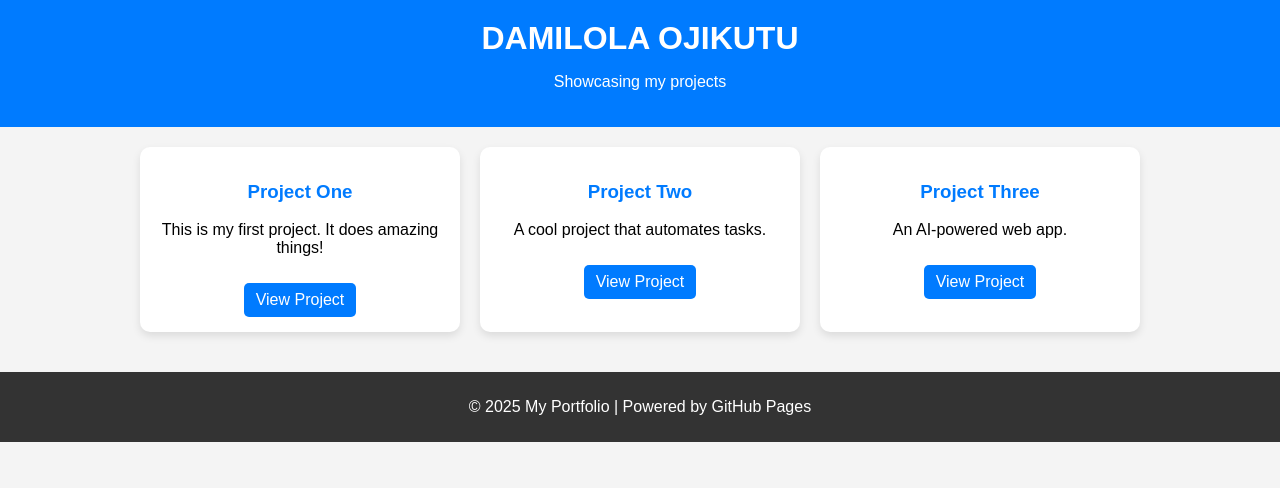
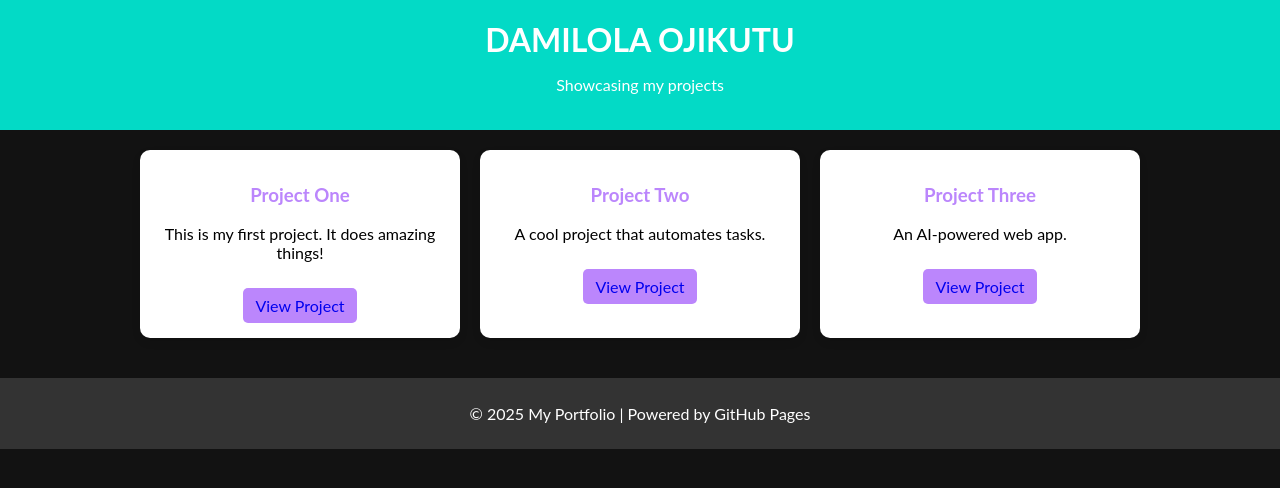
Before and after one commit to Headofstate-data/data-visualisations, a plain HTML site: page index.html in a window 1280 px wide. Drawn offline with Linux system fonts and the light colour scheme.

Commit message:
Update style.css

```diff
--- a/style.css
+++ b/style.css
@@ -1,13 +1,13 @@
 body {
-    font-family: Arial, sans-serif;
+    font-family: Montserrat, Lato;
     margin: 0;
     padding: 0;
-    background-color: #f4f4f4;
+    background-color: #121212;
     text-align: center;
 }
 
 header {
-    background: #007bff;
+    background: #03DAC6;
     color: white;
     padding: 20px;
 }
@@ -38,13 +38,13 @@ h1 {
 }
 
 .project-card h3 {
-    color: #007bff;
+    color: #BB86FC;
 }
 
 .project-card a {
     text-decoration: none;
-    color: white;
-    background: #007bff;
+    color: soft purple;
+    background:#BB86FC;
     padding: 8px 12px;
     display: inline-block;
     border-radius: 5px;
```
